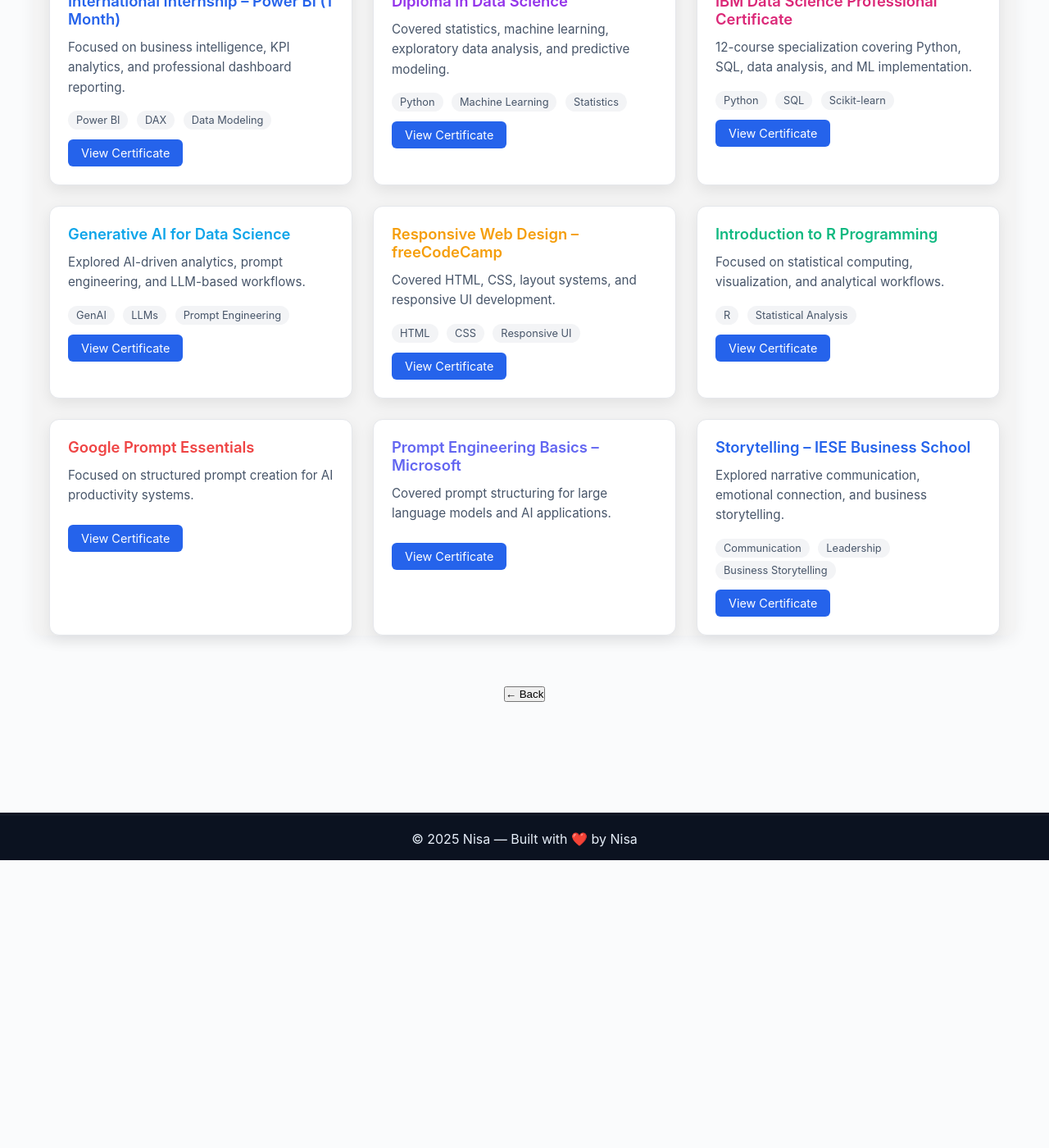
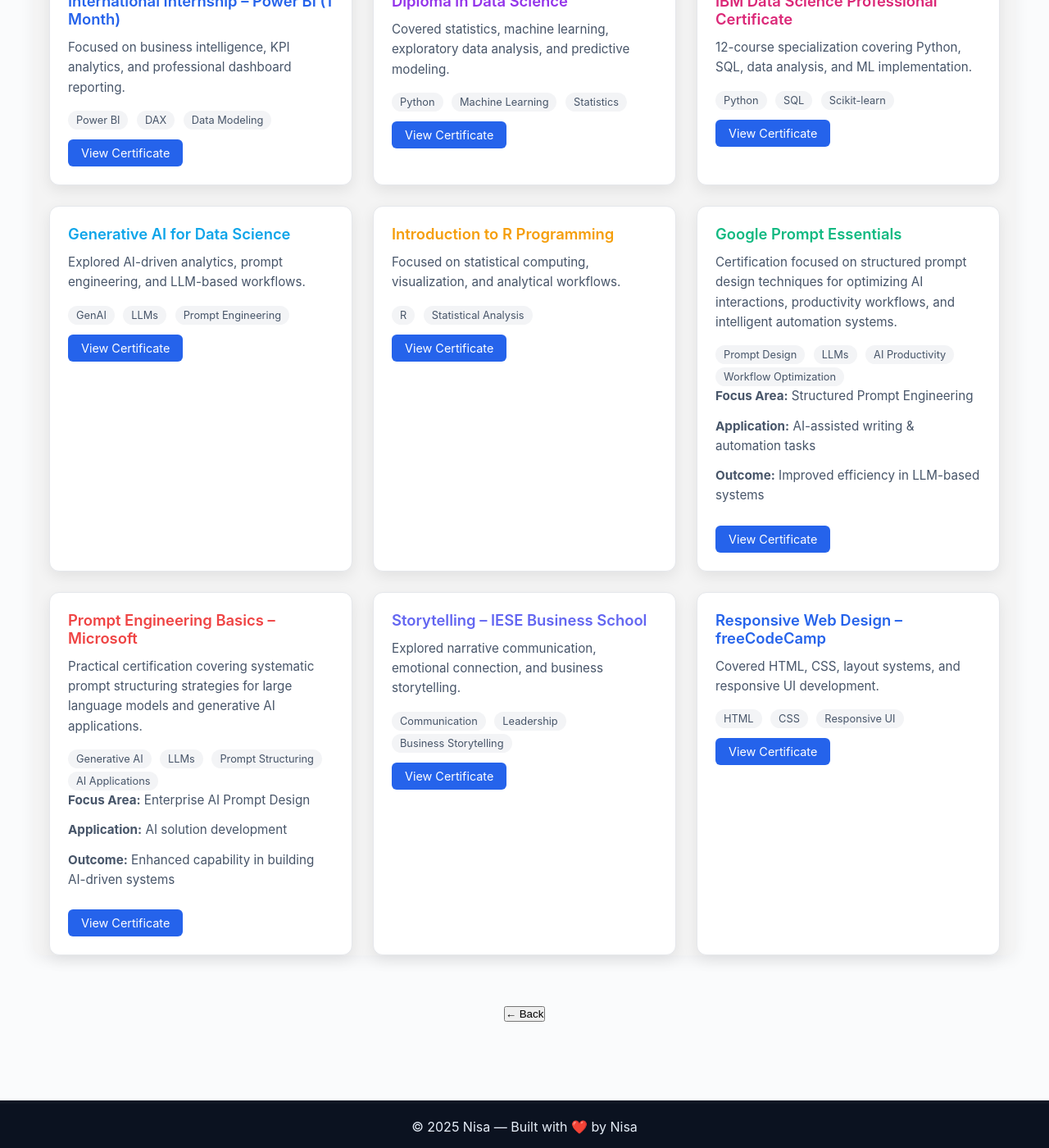
Before and after one commit to tabassumunnisa19/My_Personal_Website, a Jekyll site: the page portfolio-pages/certifications.html, which Jekyll copies as it is, in a window 1280 px wide and 1400 px high, scrolled down 351 px. Shown: the whole window at 82% size. Built offline with Jekyll 4.4.1, drawn with Linux system fonts in a browser that asks for light colours.

Commit message:
Update certifications.html

```diff
--- a/portfolio-pages/certifications.html
+++ b/portfolio-pages/certifications.html
@@ -191,16 +191,7 @@
       <a class="cert-btn" href="#">View Certificate</a>
     </div>
 
-    <div class="card">
-      <h3>Responsive Web Design – freeCodeCamp</h3>
-      <p>Covered HTML, CSS, layout systems, and responsive UI development.</p>
-      <div class="tech-stack">
-        <span>HTML</span>
-        <span>CSS</span>
-        <span>Responsive UI</span>
-      </div>
-      <a class="cert-btn" href="#">View Certificate</a>
-    </div>
+
 
     <div class="card">
       <h3>Introduction to R Programming</h3>
@@ -212,15 +203,55 @@
       <a class="cert-btn" href="#">View Certificate</a>
     </div>
 
+    <!-- Google Prompt Essentials -->
 <div class="card">
   <h3>Google Prompt Essentials</h3>
-      <p>Focused on structured prompt creation for AI productivity systems.</p>
+
+  <p>
+    Certification focused on structured prompt design techniques for
+    optimizing AI interactions, productivity workflows, and intelligent
+    automation systems.
+  </p>
+
+  <div class="tech-stack">
+    <span>Prompt Design</span>
+    <span>LLMs</span>
+    <span>AI Productivity</span>
+    <span>Workflow Optimization</span>
+  </div>
+
+  <div class="metrics">
+    <p><strong>Focus Area:</strong> Structured Prompt Engineering</p>
+    <p><strong>Application:</strong> AI-assisted writing & automation tasks</p>
+    <p><strong>Outcome:</strong> Improved efficiency in LLM-based systems</p>
+  </div>
+
   <a class="cert-btn" href="#">View Certificate</a>
 </div>
 
+
+<!-- Prompt Engineering Basics – Microsoft -->
 <div class="card">
   <h3>Prompt Engineering Basics – Microsoft</h3>
-      <p>Covered prompt structuring for large language models and AI applications.</p>
+
+  <p>
+    Practical certification covering systematic prompt structuring
+    strategies for large language models and generative AI applications.
+  </p>
+
+  <div class="tech-stack">
+    <span>Generative AI</span>
+    <span>LLMs</span>
+    <span>Prompt Structuring</span>
+    <span>AI Applications</span>
+  </div>
+
+  <div class="metrics">
+    <p><strong>Focus Area:</strong> Enterprise AI Prompt Design</p>
+    <p><strong>Application:</strong> AI solution development</p>
+    <p><strong>Outcome:</strong> Enhanced capability in building AI-driven systems</p>
+  </div>
+
   <a class="cert-btn" href="#">View Certificate</a>
 </div>
 
@@ -234,7 +265,16 @@
       </div>
       <a class="cert-btn" href="#">View Certificate</a>
     </div>
-
+ <div class="card">
+      <h3>Responsive Web Design – freeCodeCamp</h3>
+      <p>Covered HTML, CSS, layout systems, and responsive UI development.</p>
+      <div class="tech-stack">
+        <span>HTML</span>
+        <span>CSS</span>
+        <span>Responsive UI</span>
+      </div>
+      <a class="cert-btn" href="#">View Certificate</a>
+    </div>
   </div>
 </section>
    <!-- Back Button -->
```
Lines whose indentation alone changed are shown as unchanged.
